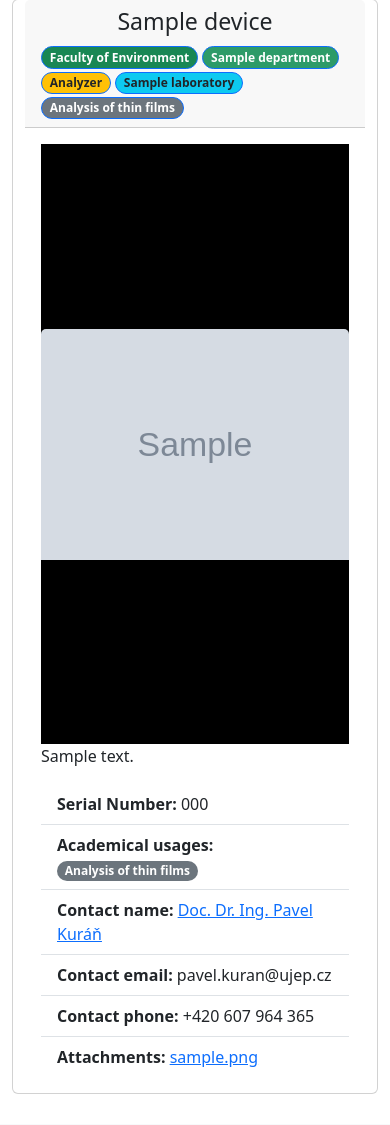
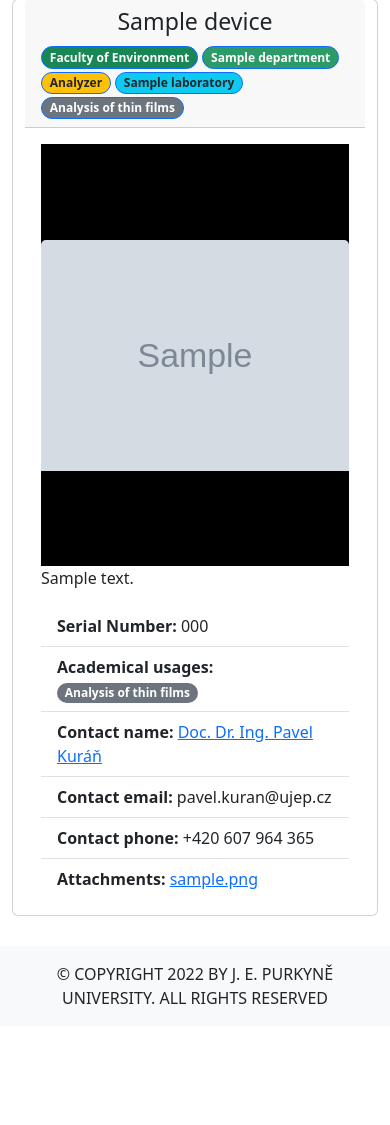
Before and after one commit to ki-ujep/facilities, a Django app: page /device/1 in a window 390 px wide. Shown: the part 508-1633 px from the top of the page. After the commit the page ends 1512 px from the top, so only its background shows below. Run offline with Django 4.2, Linux system fonts and the light colour scheme; data comes from the database, SQL or seed files in the repository; tables that the repository leaves empty hold one stand-in row (values such as "Sample post"); grey boxes marked "Sample" are stand-in pictures; parts of the project's set-up code (start-up, migrations or seed data) failed here and were passed over; some libraries are stand-ins or nearby versions.

Commit message:
responsive carousel height

```diff
--- a/facility/client/static/css/style.css
+++ b/facility/client/static/css/style.css
@@ -82,7 +82,7 @@ body {}
 
 .carousel-img-container {
     width: 100%;
-    height: 600px; /* Set the desired height */
+    height: 50vh; /* Set the desired height */
     background-color: black; /* Set the background color to black */
     display: flex;
     justify-content: center;
```
